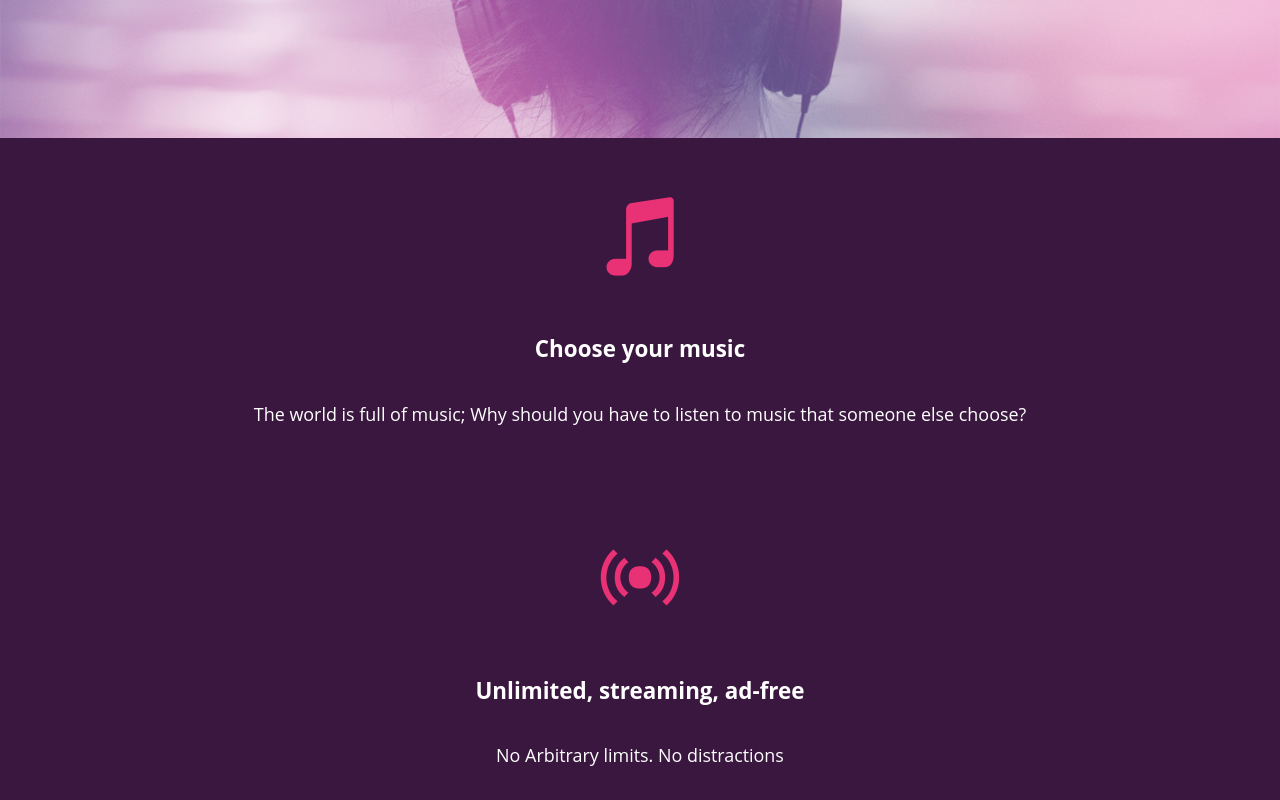
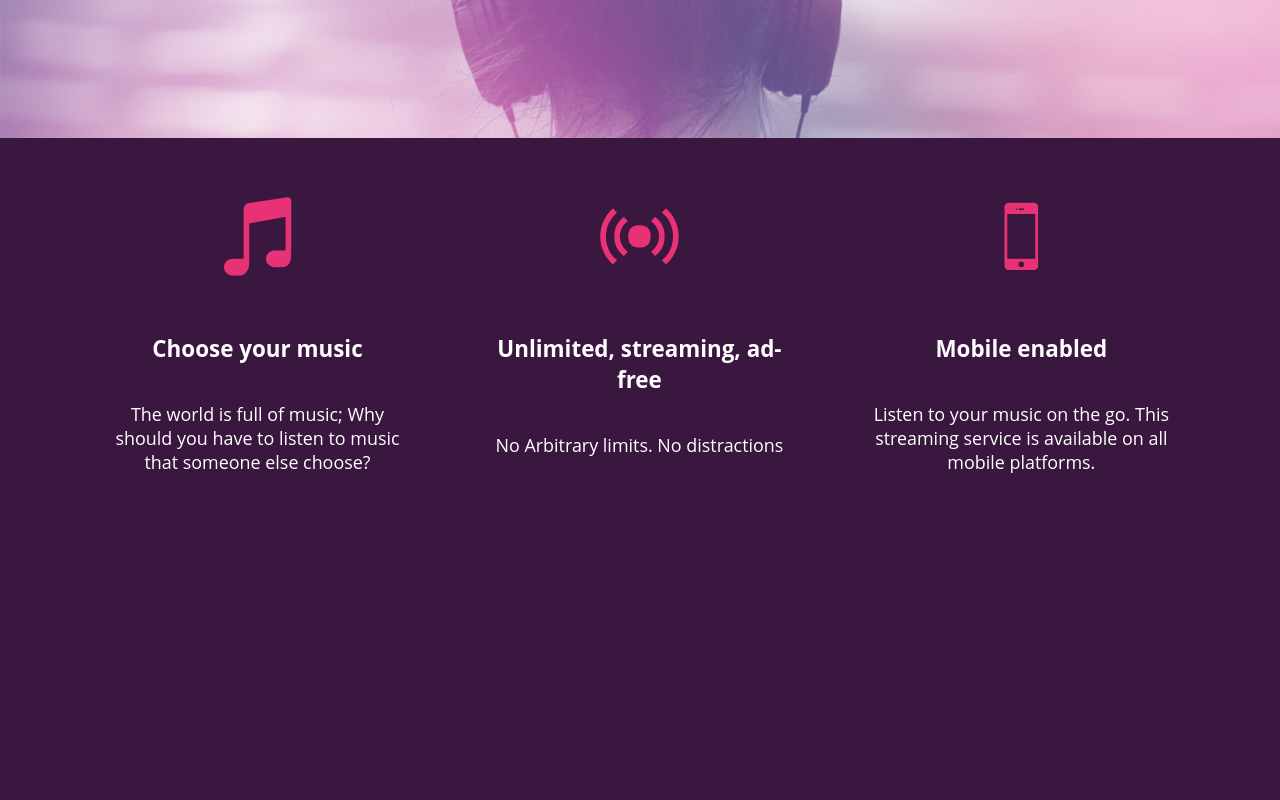
Before and after one commit to Joelio7/bloc-jams, a plain HTML site: page index.html in a window 1280 px wide. Shown: the part 560-1360 px from the top of the page. After the commit the page ends 1087 px from the top, so only its background shows below. Drawn offline with nearby package versions, Linux system fonts and the light colour scheme; a web font is replaced by a local one.

Commit message:
clearfix assignment

```diff
--- a/index.html
+++ b/index.html
@@ -14,21 +14,21 @@
             <img src="assets/images/bloc_jams_logo.png" alt="bloc jams logo" class="logo">
 
         </nav>
-        <section class="hero-content">
+        <section class="hero-content clearfix">
             <h1 class="hero-title">Turn the music up!</h1>
         </section>
-        <section class="selling-points container">
-            <div class="point">
+        <div class="selling-points container clearfix">
+            <div class="point column third">
                 <span class="ion-music-note"></span>
                 <h5 class="point-title">Choose your music</h5>
                 <p class="point-description">The world is full of music; Why should you have to listen to music that someone else choose?</p>
             </div>
-            <div class="point">
+            <div class="point column third ">
                 <span class="ion-radio-waves"></span>
             <h5 class="point-title">Unlimited, streaming, ad-free</h5>
                 <p class="point-description">No Arbitrary limits. No distractions</p>
             </div>
-            <div class="point">
+            <div class="point column third">
                 <span class="ion-iphone"></span>
                 <h5 class="point-title">Mobile enabled</h5>
                 <p class="point-description">Listen to your music on the go. This streaming service is available on all mobile platforms.</p>
--- a/styles/main.css
+++ b/styles/main.css
@@ -52,3 +52,13 @@ body {
 @media (min-width: 64rem) {
     html { font-size: 120% }
 }
+
+.clearfix:before,
+.clearfix:after {
+    content: " ";
+    display: table;
+}
+
+.clearfix:after {
+    clear: both;
+}
```
